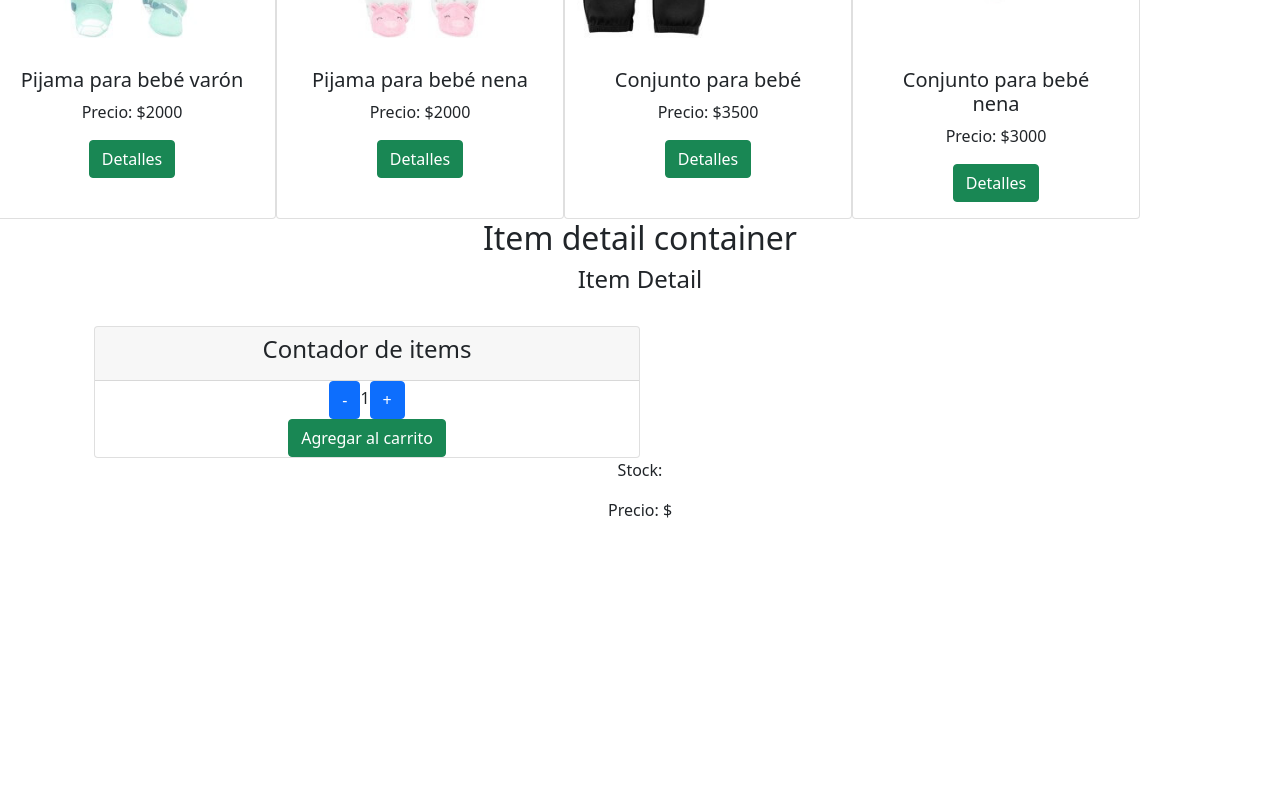
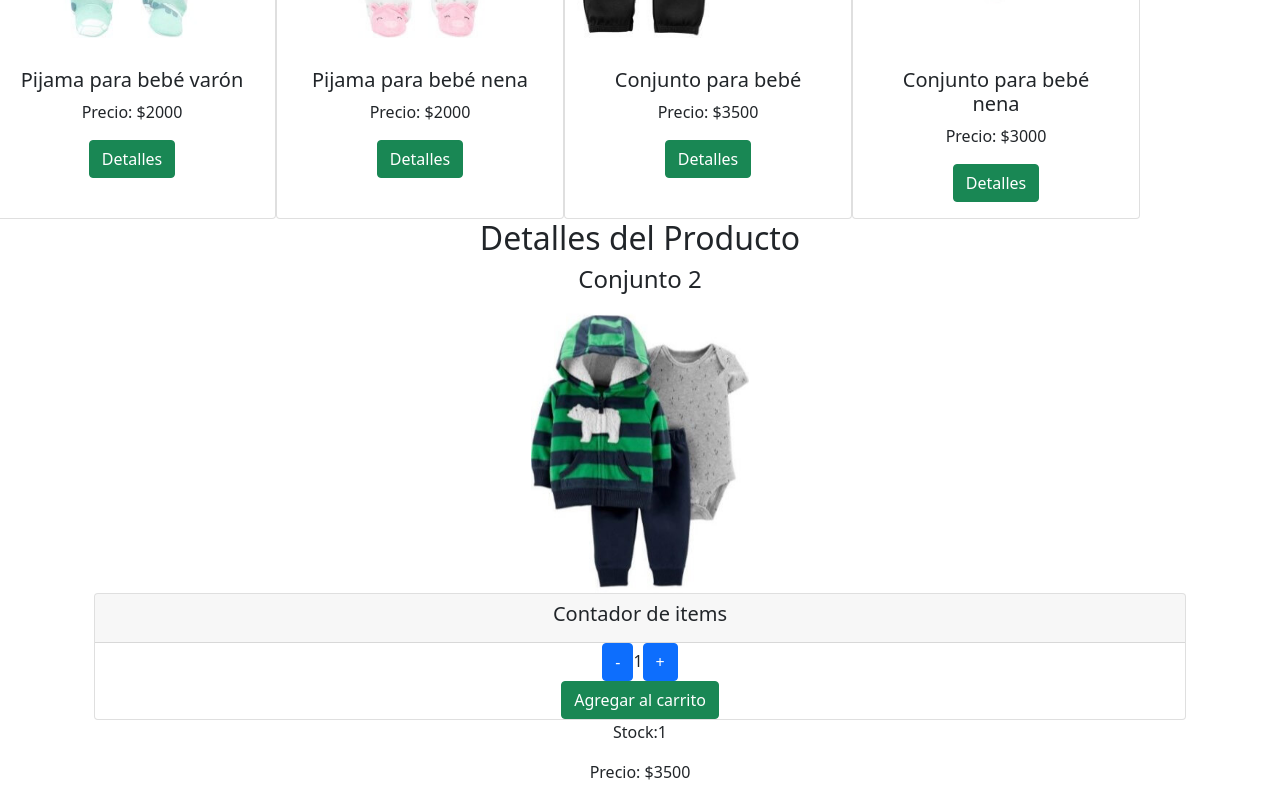
Before and after one commit to NolascoZapata/Proyecto-ReactJs-CoderHouse, a React (Create React App) app: page / in a window 1280 px wide. Shown: the part 968-1768 px from the top of the page. Before the commit the page ends 1506 px from the top, so only its background shows below. Built offline with nearby package versions, Linux system fonts and the light colour scheme.

Commit message:
desafio ItemDetailContainer & ItemDetail

```diff
--- a/src/components/ItemListContainer/ItemList/Item/ItemDetailContainer/ItemDetail/ItemCount/ItemCount.jsx
+++ b/src/components/ItemListContainer/ItemList/Item/ItemDetailContainer/ItemDetail/ItemCount/ItemCount.jsx
@@ -17,9 +17,9 @@ function ItemCount(props) {
     }
     return (
         <>
-            <div className="card w-50 text-center">
+            <div className="card text-center">
                 <div className="card-header">
-                    <h4>Contador de items</h4>
+                    <h5>Contador de items</h5>
                 </div>
                 <div className="cad-body">
                     <button className="btn btn-primary " onClick={bajarCantidad}>-</button>
--- /dev/null
+++ b/src/components/ItemListContainer/ItemList/Item/ItemDetailContainer/ItemDetail/ItemDetail.css
@@ -0,0 +1,10 @@
+.item-detail{
+    display: flex;
+    justify-content: center;
+    width: 100%;
+    align-items: center;
+    flex-direction: column;
+}
+.item-detail img{
+    width: 20%;
+}
--- a/src/components/ItemListContainer/ItemList/Item/ItemDetailContainer/ItemDetail/ItemDetail.jsx
+++ b/src/components/ItemListContainer/ItemList/Item/ItemDetailContainer/ItemDetail/ItemDetail.jsx
@@ -1,31 +1,28 @@
 import React from 'react'
 import ItemCount from './ItemCount/ItemCount'
 import { Container } from 'react-bootstrap'
+import './ItemDetail.css'
 
 const handleCount=(cant)=>{
     return alert(cant);
 }
 
-function ItemDetail({
-item:{
-    nombre,
-    imgDir,
-    stock,
-    precio
-}
-}){
+function ItemDetail({item={}}){
+    const {id,nombre,imgDir,stock,precio}=item
+    console.log(item)
 
     return (
-        <>
-            <Container>
-                <h4>Item Detail {nombre}</h4>
-                <img src={imgDir}></img>
-                <ItemCount stock={stock} initial={1} onAdd={handleCount} />
+        <div className="item-detail">
+            <Container key={id}>
+                <h4>{nombre}</h4>
+                <img src={imgDir} alt="producto seleccionado"/>
+                <ItemCount stock={5} initial={1} onAdd={handleCount} />
                 <p>Stock:{stock}</p>
                 <p>Precio: ${precio}</p>
             </Container>
-        </>
+        </div>
     )
 }
 
+
 export default ItemDetail
--- a/src/components/ItemListContainer/ItemList/Item/ItemDetailContainer/ItemDetailContainer.jsx
+++ b/src/components/ItemListContainer/ItemList/Item/ItemDetailContainer/ItemDetailContainer.jsx
@@ -8,12 +8,12 @@ function ItemDetailContainer() {
         getItems() // simulacion de getItems
         .then(resp => setItem(resp))
     }, [])
-
+    const prod1= item[1]
     return (
-        <div>
-            <h2>Item detail container</h2>
-             <ItemDetail item= {item} />  {/*paso mi estado "item" a ItemDetail */}
-        </div>
+        <>
+            <h2>Detalles del Producto</h2>
+            <ItemDetail item={prod1} />  {/*paso mi estado "item" a ItemDetail */}
+        </>
     )
 }
 
--- a/src/components/ItemListContainer/ItemList/ItemList.jsx
+++ b/src/components/ItemListContainer/ItemList/ItemList.jsx
@@ -2,7 +2,7 @@ import React,{useEffect,useState} from 'react'
 import {getItems} from '../../../getItems'
 import Item from './Item/Item.jsx'
 import ItemDetailContainer from './Item/ItemDetailContainer/ItemDetailContainer'
-
+import './ItemList.css'
 
 function ItemList() {
     const [itemList, setItemList] = useState([]) // estado inicial array itemList vacio
```
